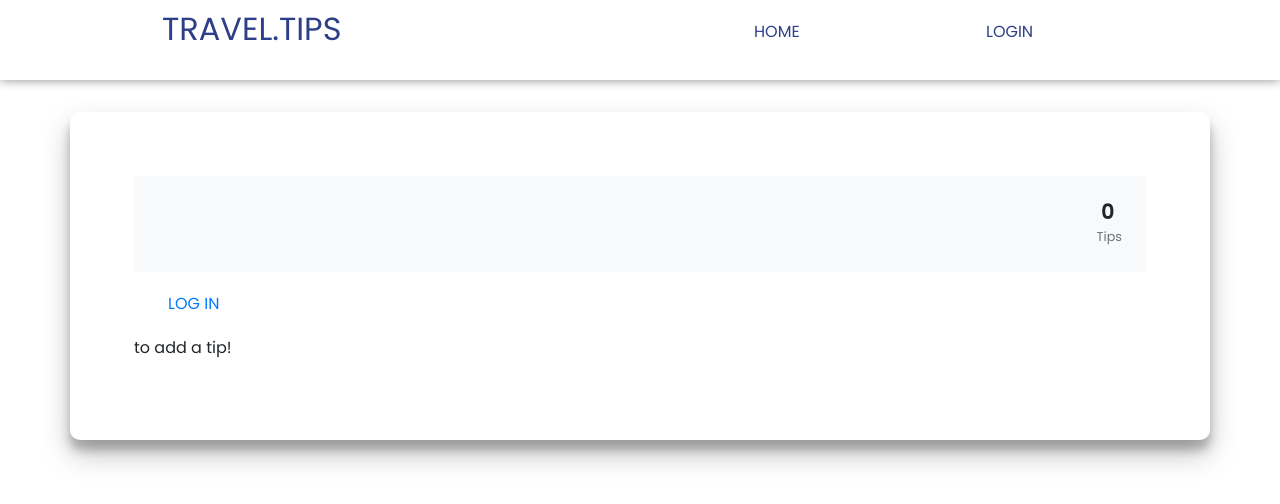
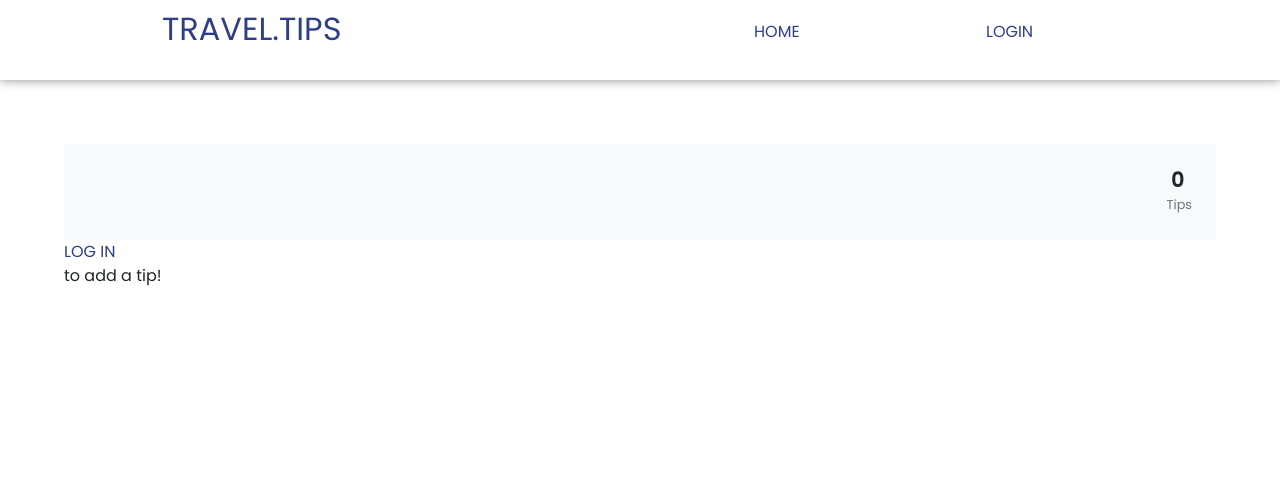
Before and after one commit to GuidoWestra/Travel-Tips-Front, a React (Create React App) app: page /details/1 in a window 1280 px wide. Shown: the top 504 px of the page. Built offline with nearby package versions, Linux system fonts and the light colour scheme; no server answers.

Commit message:
remove white container from details page

```diff
--- /dev/null
+++ b/src/pages/Details/index.css
@@ -0,0 +1,5 @@
+.login-link {
+  color: rgb(46, 62, 136) !important;
+  margin: 0 !important;
+  padding: 0 !important;
+}
--- a/src/pages/Details/index.js
+++ b/src/pages/Details/index.js
@@ -12,6 +12,7 @@ import { selectToken } from "../../store/user/selectors";
 import { selectPlace } from "../../store/places/selectors";
 import { Link } from "react-router-dom";
 import { fetchSinglePlace } from "../../store/places/actions";
+import "./index.css";
 
 export default function Details() {
   const place = useParams();
@@ -32,7 +33,7 @@ export default function Details() {
   }, [dispatch, placeId]);
   return (
     <>
-      <Container style={{ marginTop: "32px", padding: "64px" }}>
+      <div style={{ margin: "5%" }}>
         <DetailsCard data={placeData} />
         <div className="bg-light p-4 d-flex justify-content-end text-center">
           <ul className="list-inline mb-0">
@@ -50,12 +51,15 @@ export default function Details() {
         {token ? (
           <TipForm placeId={placeId} />
         ) : (
-          <p>
-            <Link to="/login">Log in</Link> to add a tip!
-          </p>
+          <>
+            <Link className="login-link" to="/login">
+              Log in
+            </Link>{" "}
+            to add a tip!
+          </>
         )}
         <Tip data={sortedTips ? sortedTips : null} placeId={placeId} />
-      </Container>
+      </div>
     </>
   );
 }
```
Also changed, not shown: 1 other file (tests, documents, lock files or other folders).
